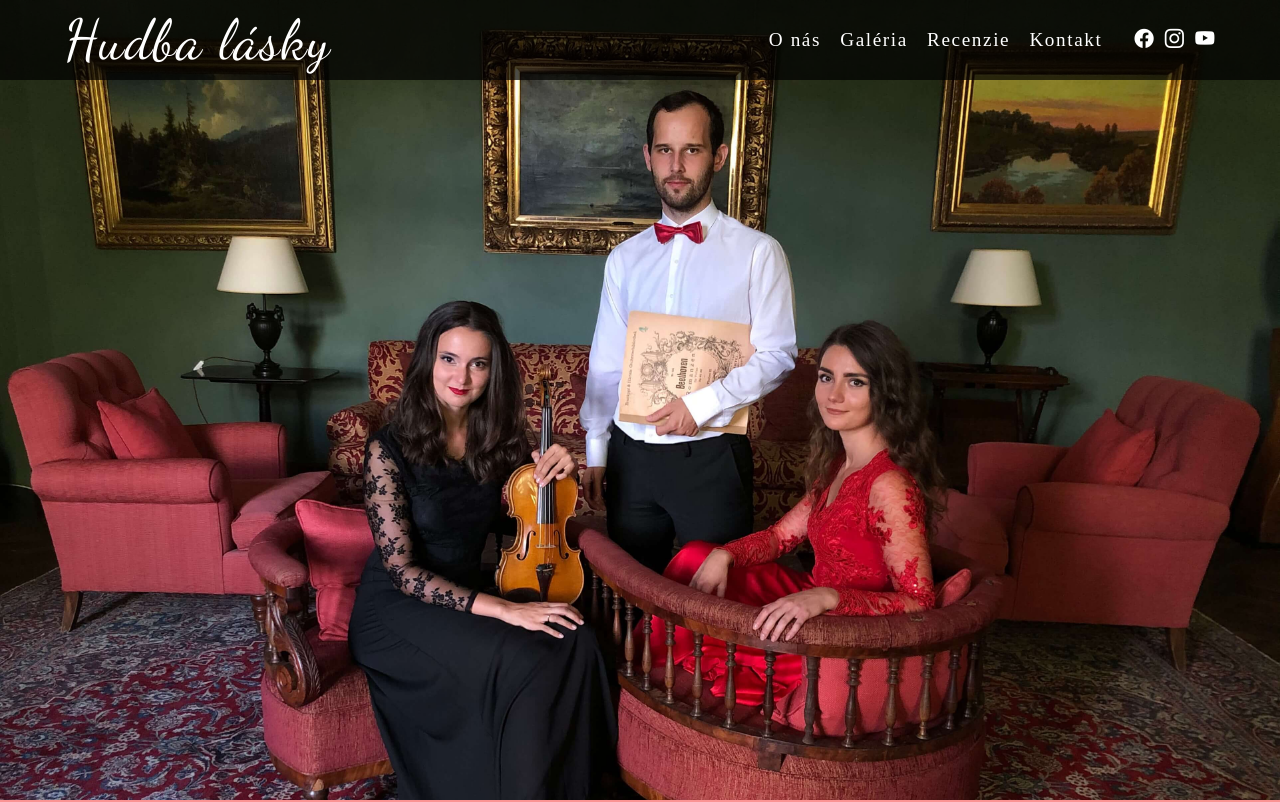
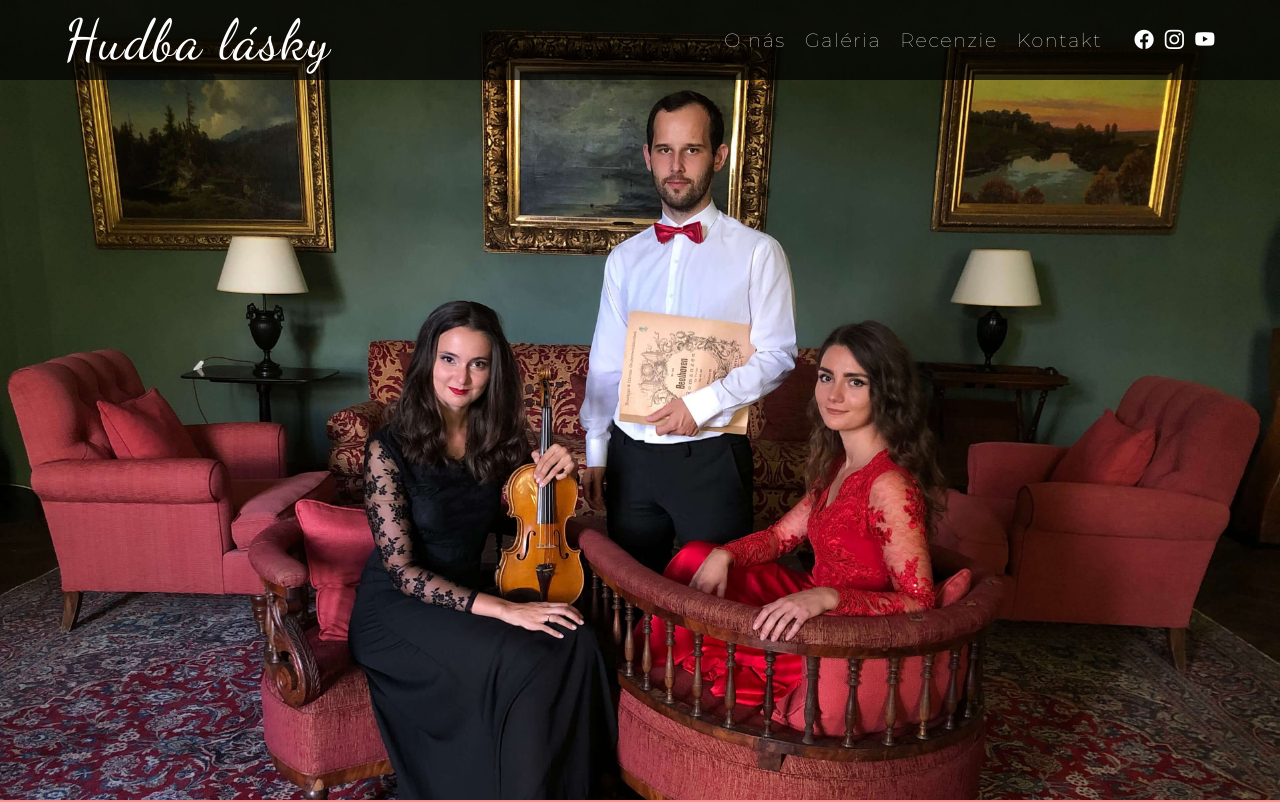
Before and after one commit to JuanFranciscoMariaDeLosRemediosSnow/hudba-lasky, a plain HTML site: page index.html in a window 1280 px wide. Shown: the top 802 px of the page. Drawn offline with nearby package versions, Linux system fonts and the light colour scheme.

Commit message:
pridanie noveho fontu kvoli iphonu

```diff
--- a/css/style.scss
+++ b/css/style.scss
@@ -10,6 +10,11 @@
   src: url(../fonts/Quicksand/Quicksand-VariableFont_wght.ttf);
 }
 
+@font-face {
+  font-family: Montserrat;
+  src: url(../fonts/Montserrat/Montserrat-VariableFont_wght.ttf);
+}
+
 // VARIABLES
 
 $bg-color-1: #FA9494;
@@ -17,7 +22,7 @@ $bg-color-1: #FA9494;
 // GENERAL
 
 html{
-    font-family: 'Quicksand';
+    font-family: 'Quicksand', 'Montserrat';
     text-align: center;
     //scroll-behavior: smooth;
 }
```
Also changed, not shown: css/style.css, fonts/Montserrat/Montserrat-VariableFont_wght.ttf (added), 1 other file.
